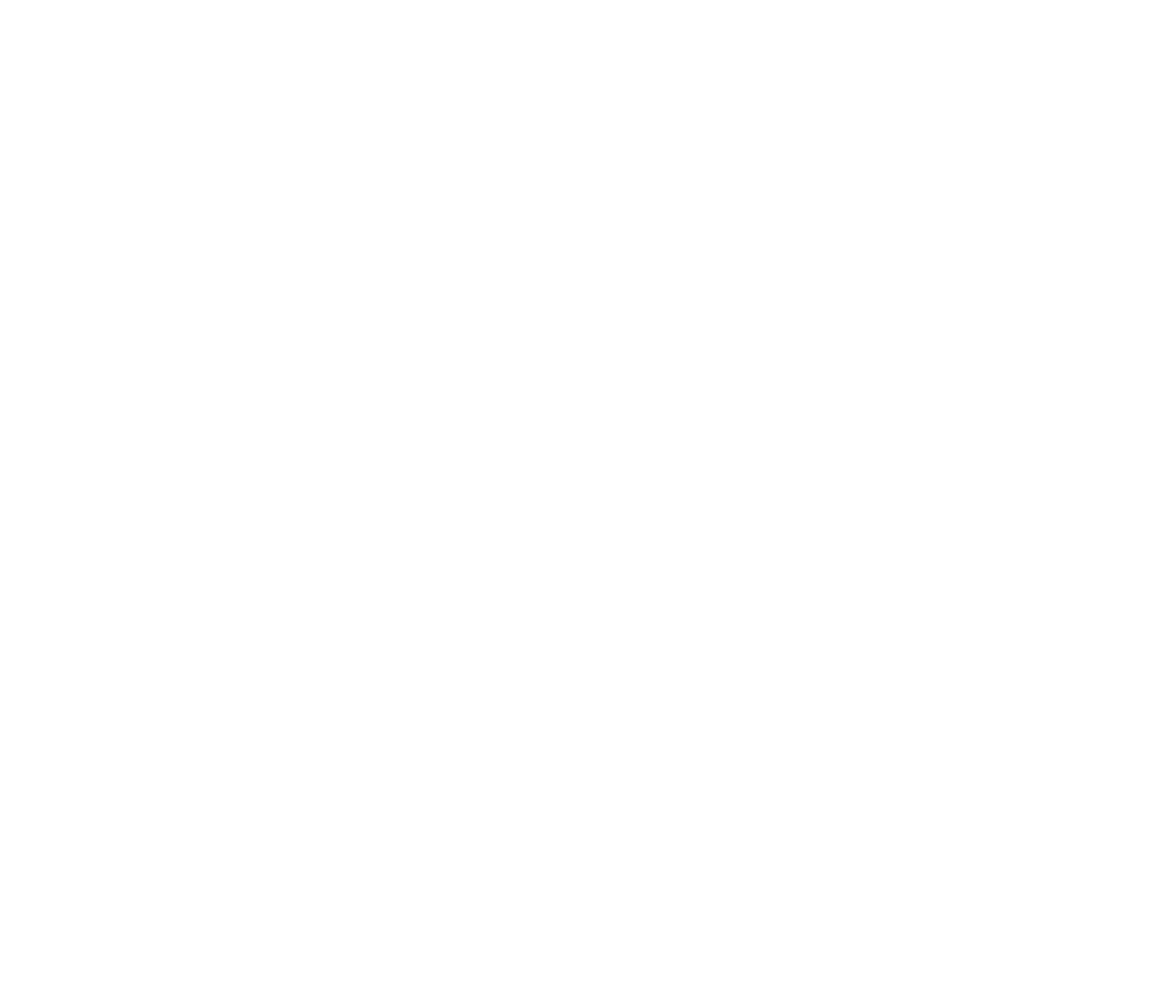
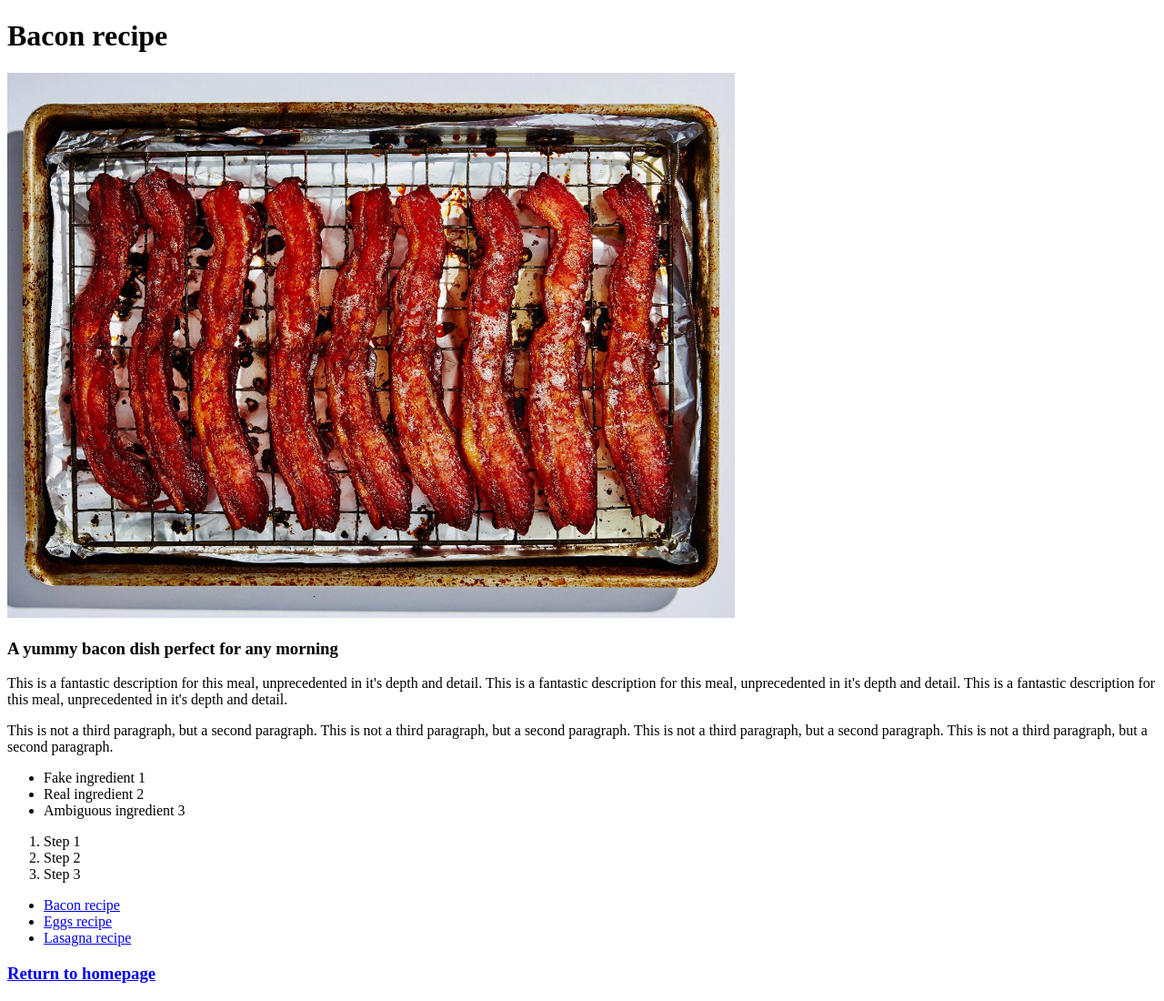
Before and after one commit to resolved-ryan/odin-recipes, a plain HTML site: page recipes/bacon.html in a window 1280 px wide. Shown: the whole page at 91% size. Before the commit the page ends 800 px from the top, so only its background shows below. Drawn offline with Linux system fonts and the light colour scheme.

Commit message:
add information and images to all pages

```diff
--- a/recipes/bacon.html
+++ b/recipes/bacon.html
@@ -6,6 +6,34 @@
     <title>Bacon recipe</title>
 </head>
 <body>
-
+    <h1>Bacon recipe</h1>
+    <img src="../images/bacon.jpg" alt="Picture of sheet pan bacon" width="800">
+    <h3>A yummy bacon dish perfect for any morning</h3>
+    <p></p>
+    <p>This is a fantastic description for this meal, unprecedented in it's depth and detail.
+        This is a fantastic description for this meal, unprecedented in it's depth and detail.
+        This is a fantastic description for this meal, unprecedented in it's depth and detail. </p>
+    <p></p>
+    <p>This is not a third paragraph, but a second paragraph.
+        This is not a third paragraph, but a second paragraph.
+        This is not a third paragraph, but a second paragraph.
+        This is not a third paragraph, but a second paragraph. </p>
+    <p></p>
+    <ul>
+        <li>Fake ingredient 1</li>
+        <li>Real ingredient 2</li>
+        <li>Ambiguous ingredient 3</li>
+    </ul>
+    <ol>
+        <li>Step 1</li>
+        <li>Step 2</li>
+        <li>Step 3</li>
+    </ol>
+    <ul>
+        <li><a href="./bacon.html">Bacon recipe</a> </li>
+        <li><a href="./eggs.html"> Eggs recipe</a> </li>
+        <li><a href="./lasagna.html">Lasagna recipe</a></li>
+    </ul>
+    <h3> <a href="../index.html">Return to homepage</a></h3>
 </body>
 </html>
```
Also changed, not shown: index.html (+5 -1 lines), recipes/eggs.html (+29 -1 lines), recipes/lasagna.html (+1 -1 lines), images/bacon.jpg (added), images/eggs.jpg (added).
